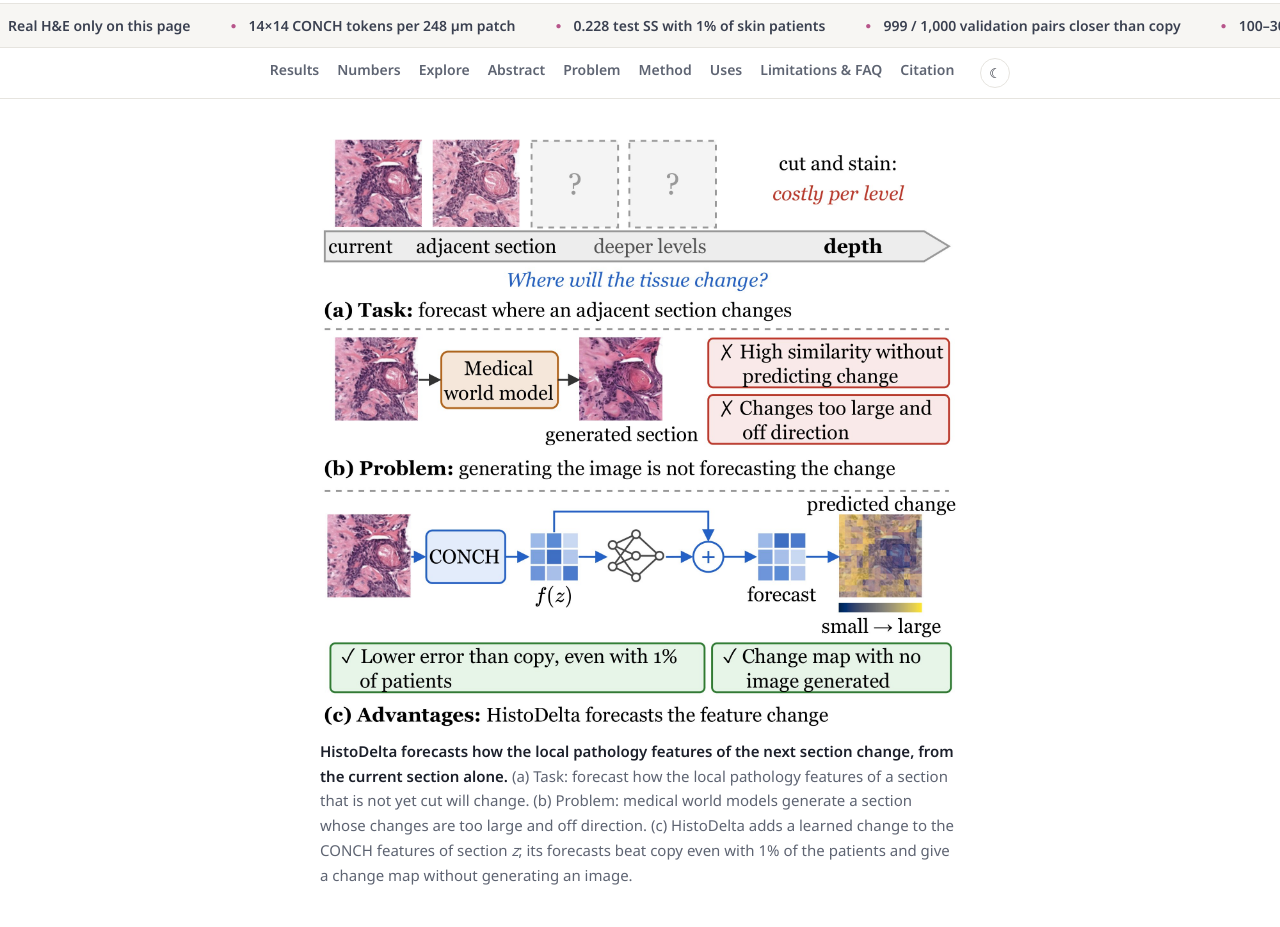
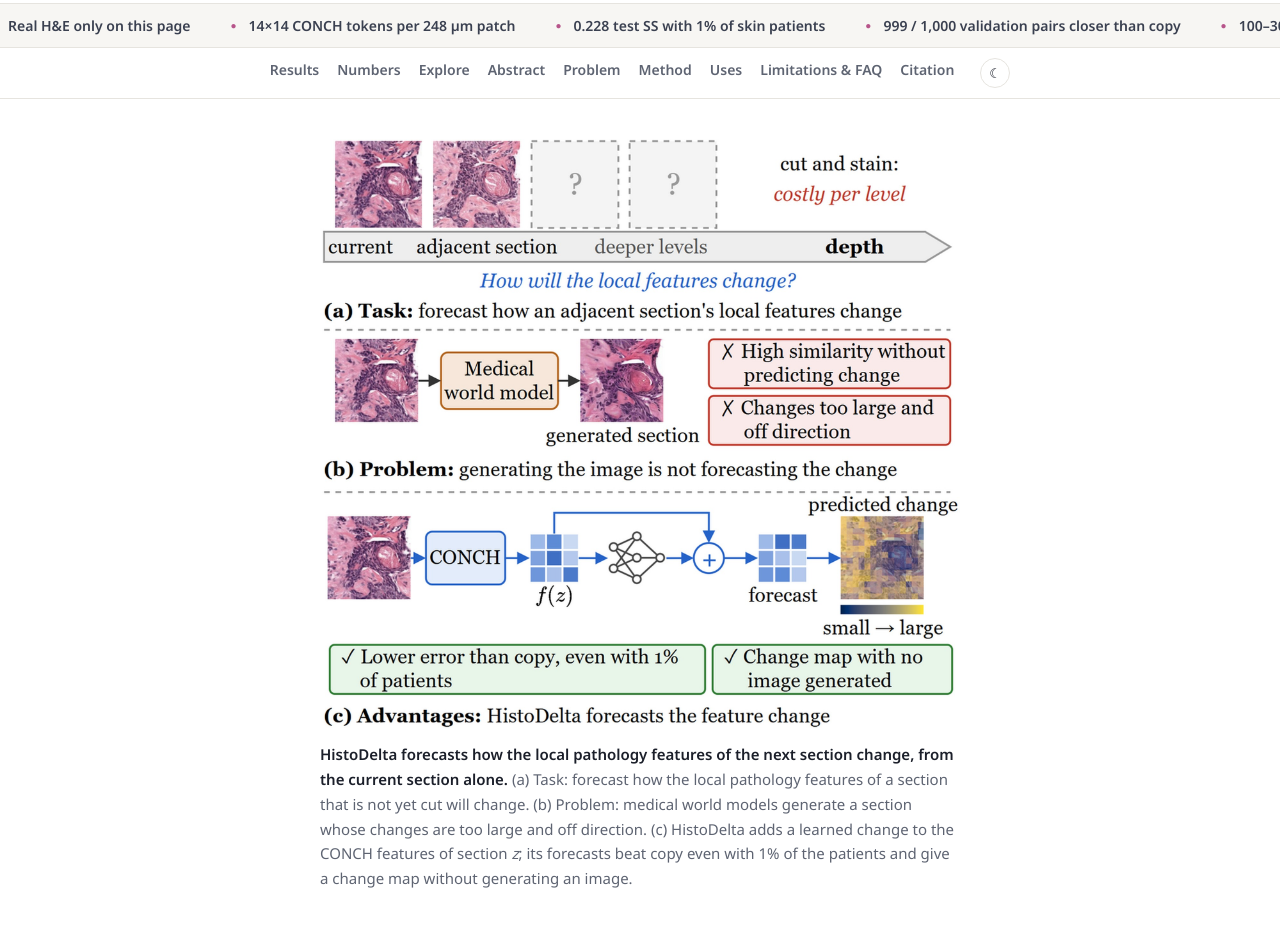
Before and after one commit to VanLinLin/HistoDelta, a plain HTML site: page index.html in a window 1280 px wide. Shown: the part 800-1727 px from the top of the page. Drawn offline with Linux system fonts and the light colour scheme.

Commit message:
Web version of Fig. 1 with local-feature labels

```diff
--- a/index.html
+++ b/index.html
@@ -7,7 +7,7 @@
   <meta name="description" content="HistoDelta: Forecasting Serial Histology by Learning Only What Changes. HistoDelta forecasts how the local pathology features of the next section change, from the current section alone.">
   <meta property="og:title" content="HistoDelta: Forecasting Serial Histology by Learning Only What Changes">
   <meta property="og:description" content="HistoDelta forecasts how the local pathology features of the next section change, from the current section alone.">
-  <meta property="og:image" content="static/img/teaser.jpg">
+  <meta property="og:image" content="static/img/teaser_web.jpg">
   <link rel="icon" href="static/img/favicon.svg" type="image/svg+xml">
   <link rel="preconnect" href="https://fonts.googleapis.com">
   <link rel="preconnect" href="https://fonts.gstatic.com" crossorigin>
@@ -104,7 +104,7 @@
 <section style="padding-top:40px">
   <div class="wrap">
     <figure class="teaser">
-      <img src="static/img/teaser.jpg" alt="Task, problem and approach: forecast where an adjacent section changes; generated sections change too much and off direction; HistoDelta adds a learned change to the CONCH features of section z and gives a change map without generating an image.">
+      <img src="static/img/teaser_web.jpg" alt="Task, problem and approach: forecast how an adjacent section's local features change; generated sections change too much and off direction; HistoDelta adds a learned change to the CONCH features of section z and gives a change map without generating an image.">
       <figcaption><b>HistoDelta forecasts how the local pathology features of the next section change, from the current section alone.</b>
         (a) Task: forecast how the local pathology features of a section that is not yet cut will change.
         (b) Problem: medical world models generate a section whose changes are too large and off direction.
```
Also changed, not shown: static/img/teaser_web.jpg (added).
